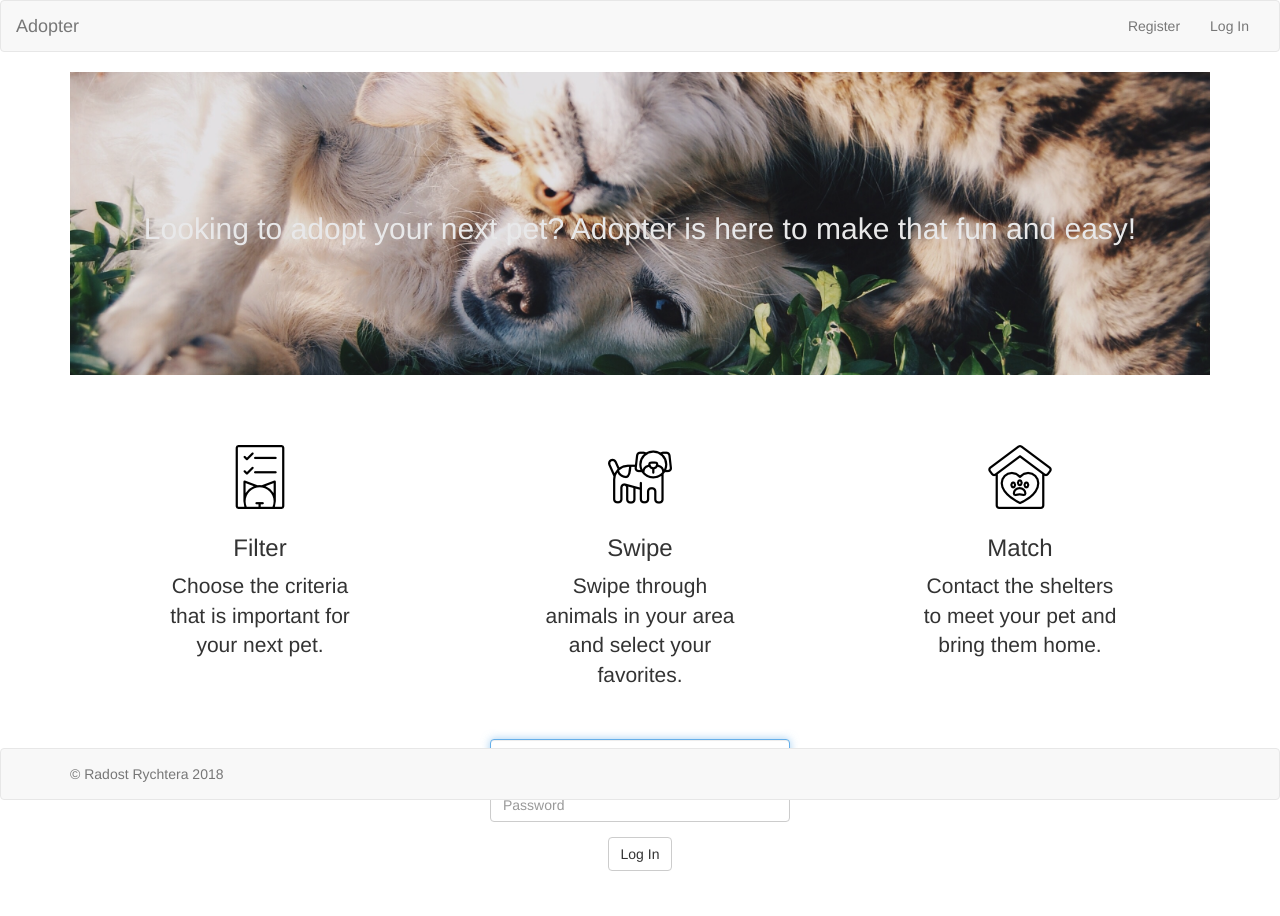
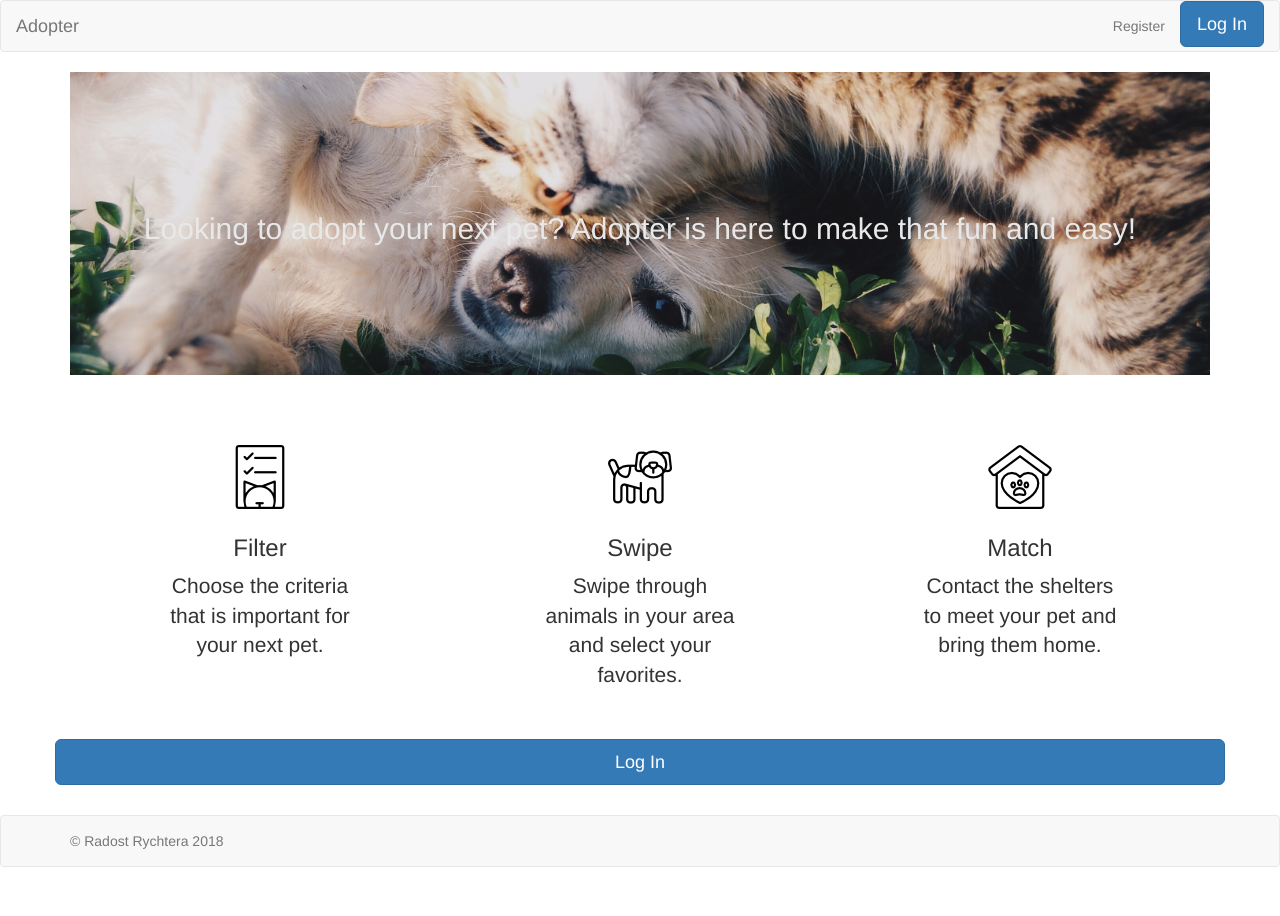
Before and after one commit to applearning90/adopter, a Flask app: template templates/login.html in a window 1280 px wide. After the commit the page ends 867 px from the top, so only its background shows below. Run offline with Flask 2, Linux system fonts and the light colour scheme; the template is opened without the code that fills it, so the values that code supplies are empty; some libraries are stand-ins or nearby versions.

Commit message:
add auth0 login and logout

```diff
--- a/application.py
+++ b/application.py
@@ -1,14 +1,19 @@
 from flask import Flask, url_for, request, render_template, session, redirect, flash
 from flask_session import Session
+from flask_oauthlib.client import OAuth
 from flask_sqlalchemy import SQLAlchemy
 from sqlalchemy import or_, and_, update
 from sqlalchemy.orm import relationship
 
 from passlib.apps import custom_app_context as pwd_context
+from six.moves.urllib.parse import urlencode
+import requests
 from tempfile import mkdtemp
 import os
+import json
 import random
 from functions import *
+import constants
 
 # Create application instance
 app = Flask(__name__)
@@ -27,8 +32,25 @@ app.config["SESSION_FILE_DIR"] = mkdtemp()
 app.config["SESSION_PERMANENT"] = False
 app.config["SESSION_TYPE"] = "filesystem"
 app.config["PREFERRED_URL_SCHEME"] = 'https'
+app.secret_key = 'A0Zr98j/3yX R~XHH!jmN]LWX/,?RTLH&^%'
 app.config["DEBUG"] = True
 Session(app)
+
+# initialize OAuth
+oauth = OAuth(app)
+auth0 = oauth.remote_app(
+    'auth0',
+    consumer_key=constants.AUTH0_CLIENT_ID,
+    consumer_secret=constants.AUTH0_CLIENT_SECRET,
+    request_token_params={
+        'scope': 'openid profile',
+        'audience': 'https://' + constants.AUTH0_DOMAIN + '/userinfo'
+    },
+    base_url='https://%s' % constants.AUTH0_DOMAIN,
+    access_token_method='POST',
+    access_token_url='/oauth/token',
+    authorize_url='/authorize',
+)
 
 # store refernece to python functions required in jinja
 app.jinja_env.globals.update(enumerate=enumerate, str=str)
@@ -162,7 +184,7 @@ def index():
         return redirect(url_for('preferences'))
     # else if user reached route via GET
     else:
-        return render_template('index.html')
+        return render_template('index.html', userinfo=session[constants.PROFILE_KEY])
 
 @app.route('/preferences', methods=['GET', 'POST'])
 @login_required
@@ -355,30 +377,43 @@ def register():
     else:
         return render_template('register.html')
 
-@app.route("/login", methods=["GET", "POST"])
+@app.route("/login")
 def login():
     """Log user in."""
 
-    # forget any user_id
-    session.clear()
+    return auth0.authorize(callback=constants.AUTH0_CALLBACK_URL)
 
-    if request.method == "POST":
-        # query database for username
-        user = User.query.filter(User.username == request.form.get("username")).first()
+@app.route("/home")
+def home():
+    return render_template("login.html")
 
-        # ensure username exists and password is correct
-        if user == None or not pwd_context.verify(request.form.get("password"), user.hash):
-            # flash message and redirect back to login page
-            flash("Username and/or password is incorrect")
-            return redirect(url_for("login"))
+@app.route('/callback')
+def callback_handling():
+    # Handles response from token endpoint
+    resp = auth0.authorized_response()
+    if resp is None:
+        raise Exception('Access denied: reason=%s error=%s' % (
+            request.args['error_reason'],
+            request.args['error_description']
+        ))
 
-        # remember which user is logged in
-        session['user_id'] = user.id
+    url = 'https://' + constants.AUTH0_DOMAIN + '/userinfo'
+    headers = {'authorization': 'Bearer ' + resp['access_token']}
+    resp = requests.get(url, headers=headers)
+    userinfo = resp.json()
 
-        # redirect user to home page
-        return redirect(url_for("index"))
-    else:
-        return render_template("login.html")
+    # Store the tue user information in flask session.
+    session[constants.JWT_PAYLOAD] = userinfo
+
+    session[constants.PROFILE_KEY] = {
+        'user_id': userinfo['sub'],
+        'name': userinfo['name'],
+        'picture': userinfo['picture']
+    }
+
+    print("callback finished")
+
+    return redirect(url_for("index"))
 
 @app.route("/logout")
 def logout():
@@ -387,5 +422,6 @@ def logout():
     # forget any user_id
     session.clear()
 
-    # redirect user to login form
-    return redirect(url_for("login"))
+    # Redirect user to logout endpoint
+    params = {'returnTo': url_for("home", _external=True), 'client_id': constants.AUTH0_CLIENT_ID}
+    return redirect(auth0.base_url + '/v2/logout?' + urlencode(params))
--- a/functions.py
+++ b/functions.py
@@ -4,13 +4,12 @@ from functools import wraps
 def login_required(f):
     """
     Decorate routes to require login.
-
     http://flask.pocoo.org/docs/0.12/patterns/viewdecorators/
     """
     @wraps(f)
     def decorated_function(*args, **kwargs):
-        if session.get("user_id") is None:
-            return redirect("/login")
+        if 'profile' not in session:
+            return redirect("/home")
         return f(*args, **kwargs)
     return decorated_function
 
--- a/requirements.txt
+++ b/requirements.txt
@@ -10,3 +10,7 @@ passlib==1.7.1
 psycopg2==2.7.3.2
 SQLAlchemy==1.2.2
 Werkzeug==0.14.1
+python-dotenv
+flask-oauthlib
+six
+requests
--- a/static/styles.css
+++ b/static/styles.css
@@ -75,6 +75,12 @@ header.masthead h1 {
   header.masthead h1 {
     font-size: 3rem;
   }
+}
+
+.navbar-nav > li > p {
+  margin: 0;
+  padding-top: 15px;
+  padding-bottom: 15px;
 }
 
 .icons {
@@ -229,7 +235,6 @@ header.masthead h1 {
 }
 
 .footer {
-    position: absolute;
     margin: 0;
     width: 100%;
     left: 0;
--- a/templates/layout.html
+++ b/templates/layout.html
@@ -28,19 +28,24 @@
                     <a class="navbar-brand" href="{{ url_for('index') }}">Adopter</a>
                 </div>
                 <div class="collapse navbar-collapse" id="navbar">
-                    {% if session.user_id %}
+                    {% if session.profile %}
                         <ul class="nav navbar-nav">
                             <li><a href="{{ url_for('preferences') }}">Preferences</a></li>
                             <li><a href="{{ url_for('match') }}">Match</a></li>
                             <li><a href="{{ url_for('matches') }}">Matches</a></li>
                         </ul>
                         <ul class="nav navbar-nav navbar-right">
-                            <li><a href="{{ url_for('logout') }}">Log Out</a></li>
+                            <li><p>Welcome {{userinfo['name']}}</p></li>
+                            <li><a href="{{ url_for('logout') }}">Logout</a></li>
                         </ul>
                     {% else %}
                         <ul class="nav navbar-nav navbar-right">
                             <li><a href="{{ url_for('register') }}">Register</a></li>
-                            <li><a href="{{ url_for('login') }}">Log In</a></li>
+                            <li>
+                                <div class="login-box auth0-box before">
+                                    <a class="btn btn-primary btn-lg btn-login btn-block" href="/login">Log In</a>
+                                </div>
+                            </li>
                         </ul>
                     {% endif %}
                 </div>
--- a/templates/login.html
+++ b/templates/login.html
@@ -54,19 +54,7 @@
 
     <div>
         <div class="row">
-            <form action="{{ url_for('login') }}" method="post">
-                <fieldset>
-                    <div class="form-group">
-                        <input autocomplete="off" autofocus class="form-control" name="username" placeholder="Username" type="text"/>
-                    </div>
-                    <div class="form-group">
-                        <input class="form-control" name="password" placeholder="Password" type="password"/>
-                    </div>
-                    <div class="form-group">
-                        <button class="btn btn-default" type="submit">Log In</button>
-                    </div>
-                </fieldset>
-            </form>
+            <a class="btn btn-primary btn-lg btn-login btn-block" href="/login">Log In</a>
         </div>
     </div>
 {% endblock %}
```
Also changed, not shown: 3 other files.
